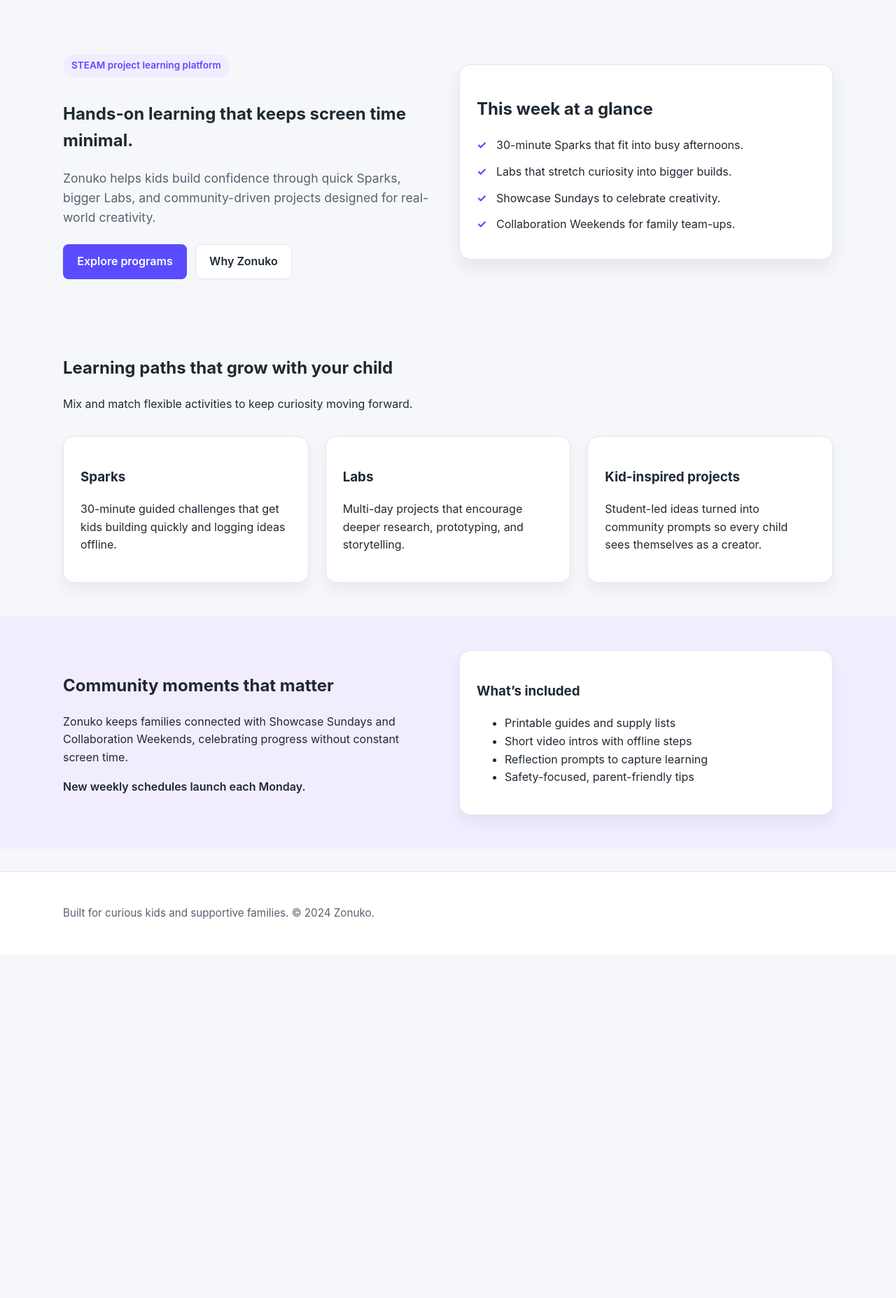
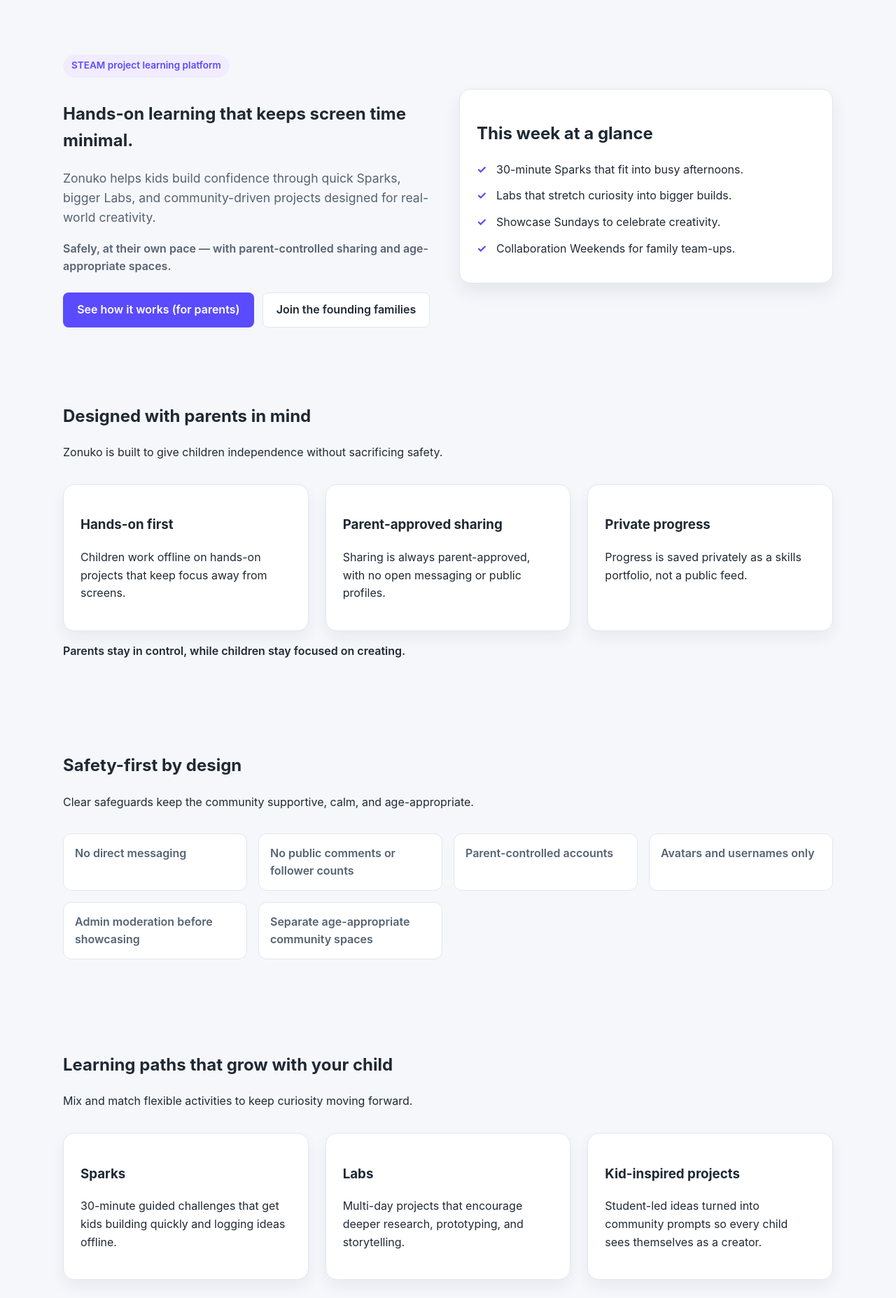
Before and after one commit to StaceyRb89/zonukoapp, a Django app: page / in a window 1280 px wide. Shown: the part 65-1920 px from the top of the page at 70% size. Before the commit the page ends 1378 px from the top, so only its background shows below. Run offline with Django 5.2, Linux system fonts and the light colour scheme.

Commit message:
Restore updated homepage sections

```diff
--- a/apps/core/templates/core/home.html
+++ b/apps/core/templates/core/home.html
@@ -13,9 +13,10 @@
                     Zonuko helps kids build confidence through quick Sparks, bigger Labs, and
                     community-driven projects designed for real-world creativity.
                 </p>
+                <p class="trust-line">Safely, at their own pace — with parent-controlled sharing and age-appropriate spaces.</p>
                 <div class="hero-actions">
-                    <a class="button primary" href="#programs">Explore programs</a>
-                    <a class="button" href="{% url 'core:about' %}">Why Zonuko</a>
+                    <a class="button primary" href="#parents">See how it works (for parents)</a>
+                    <a class="button" href="#founding">Join the founding families</a>
                 </div>
             </div>
             <div class="hero-card">
@@ -28,6 +29,47 @@
                 </ul>
             </div>
         </div>
+    </div>
+</section>
+
+<section class="section" id="parents">
+    <div class="container">
+        <div class="section-heading">
+            <h2>Designed with parents in mind</h2>
+            <p>Zonuko is built to give children independence without sacrificing safety.</p>
+        </div>
+        <div class="card-grid">
+            <article class="card">
+                <h3>Hands-on first</h3>
+                <p>Children work offline on hands-on projects that keep focus away from screens.</p>
+            </article>
+            <article class="card">
+                <h3>Parent-approved sharing</h3>
+                <p>Sharing is always parent-approved, with no open messaging or public profiles.</p>
+            </article>
+            <article class="card">
+                <h3>Private progress</h3>
+                <p>Progress is saved privately as a skills portfolio, not a public feed.</p>
+            </article>
+        </div>
+        <p class="callout">Parents stay in control, while children stay focused on creating.</p>
+    </div>
+</section>
+
+<section class="section safety">
+    <div class="container">
+        <div class="section-heading">
+            <h2>Safety-first by design</h2>
+            <p>Clear safeguards keep the community supportive, calm, and age-appropriate.</p>
+        </div>
+        <ul class="bullet-grid">
+            <li>No direct messaging</li>
+            <li>No public comments or follower counts</li>
+            <li>Parent-controlled accounts</li>
+            <li>Avatars and usernames only</li>
+            <li>Admin moderation before showcasing</li>
+            <li>Separate age-appropriate community spaces</li>
+        </ul>
     </div>
 </section>
 
@@ -63,6 +105,7 @@
                     Zonuko keeps families connected with Showcase Sundays and Collaboration Weekends,
                     celebrating progress without constant screen time.
                 </p>
+                <p class="lead">All sharing is optional, moderated, and visible only with parent approval.</p>
                 <p class="callout">New weekly schedules launch each Monday.</p>
             </div>
             <div class="card">
@@ -77,4 +120,51 @@
         </div>
     </div>
 </section>
+
+<section class="section" id="founding">
+    <div class="container">
+        <div class="section-heading">
+            <h2>For parents</h2>
+            <p>Get clarity and confidence as your child explores new ideas.</p>
+        </div>
+        <div class="card-grid">
+            <article class="card">
+                <p>See what your child has tried, built, and learned.</p>
+            </article>
+            <article class="card">
+                <p>Evidence of real effort and problem-solving — not grades.</p>
+            </article>
+            <article class="card">
+                <p>Optional printable portfolios for offline records.</p>
+            </article>
+            <article class="card">
+                <p>Clear visibility of uploads, reflections, and progress.</p>
+            </article>
+        </div>
+    </div>
+</section>
+
+<section class="section">
+    <div class="container">
+        <div class="section-heading">
+            <h2>Who it’s for</h2>
+        </div>
+        <div class="split">
+            <div class="card">
+                <h3>For</h3>
+                <ul>
+                    <li>Curious children who enjoy making, building, and exploring</li>
+                    <li>Families who value independence and creativity</li>
+                </ul>
+            </div>
+            <div class="card">
+                <h3>Not for</h3>
+                <ul>
+                    <li>Tutoring or exam preparation</li>
+                    <li>Open social networking or chat platforms</li>
+                </ul>
+            </div>
+        </div>
+    </div>
+</section>
 {% endblock %}
--- a/static/css/base.css
+++ b/static/css/base.css
@@ -104,6 +104,12 @@ body {
     color: var(--muted);
 }
 
+.trust-line {
+    margin-top: 0.75rem;
+    font-weight: 600;
+    color: var(--muted);
+}
+
 .hero-actions {
     display: flex;
     gap: 0.75rem;
@@ -188,6 +194,23 @@ body {
     box-shadow: 0 10px 20px rgba(31, 41, 51, 0.06);
 }
 
+.bullet-grid {
+    list-style: none;
+    padding-left: 0;
+    display: grid;
+    grid-template-columns: repeat(auto-fit, minmax(220px, 1fr));
+    gap: 1rem;
+}
+
+.bullet-grid li {
+    background: var(--surface);
+    border: 1px solid var(--border);
+    border-radius: 12px;
+    padding: 0.9rem 1rem;
+    font-weight: 600;
+    color: var(--muted);
+}
+
 .split {
     display: grid;
     grid-template-columns: repeat(auto-fit, minmax(260px, 1fr));
```
